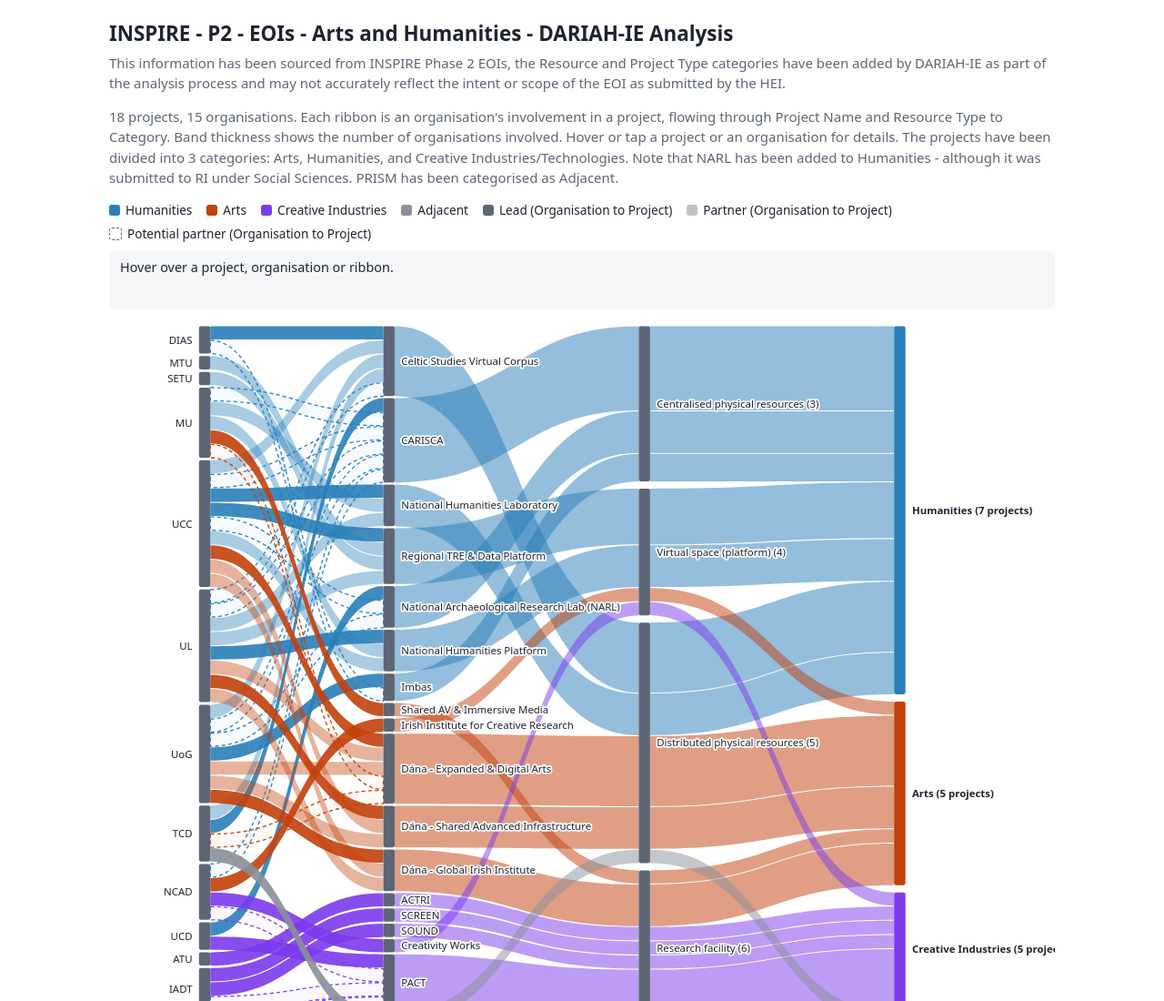
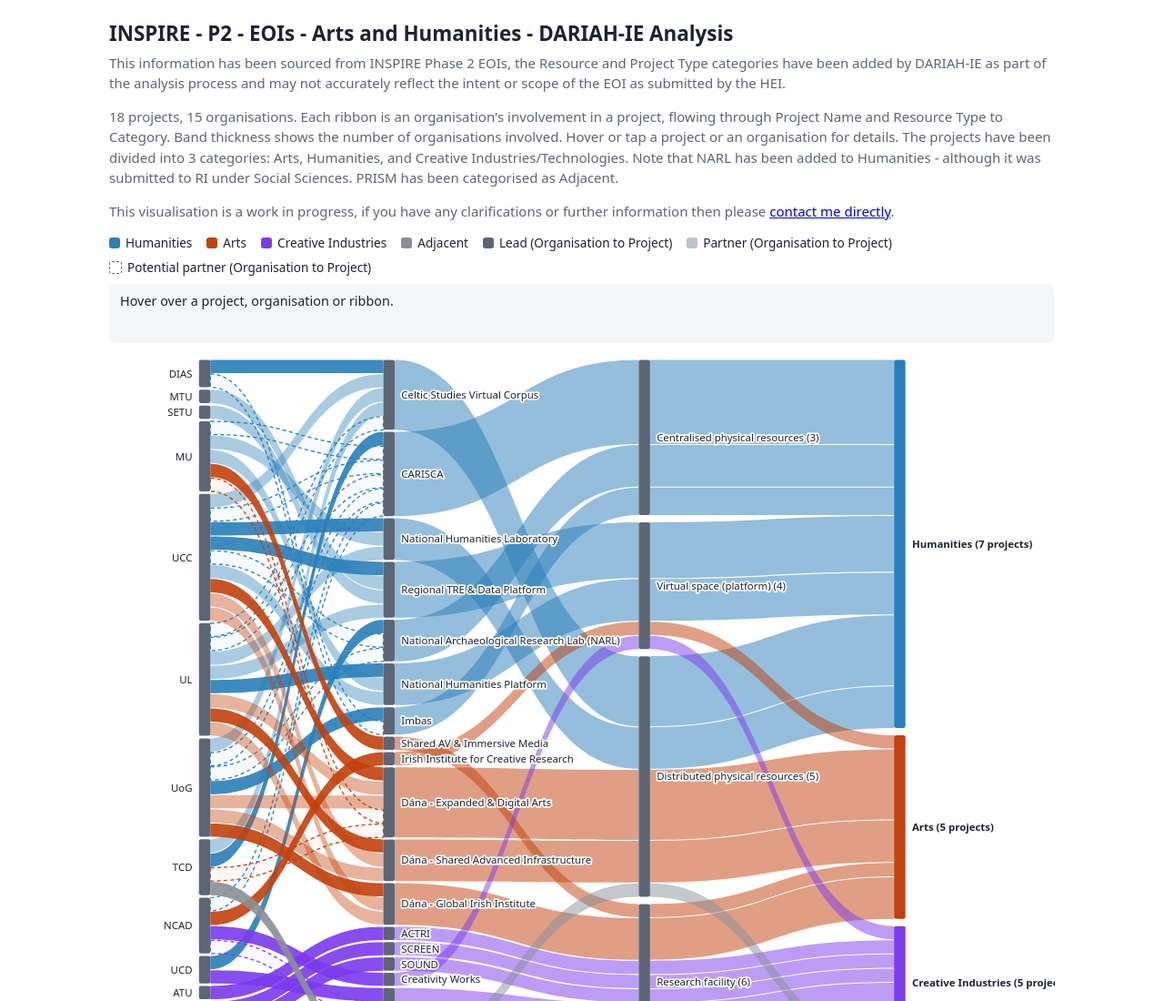
Before and after one commit to joanymurphy-dariahie/INSPIRE-P2-EOI-DAH, a plain HTML site: page index.html in a window 1280 px wide. Shown: the top 1100 px of the page at 91% size. Drawn offline with Linux system fonts and the light colour scheme.

Commit message:
Update index.html
Added email for JM

```diff
--- a/index.html
+++ b/index.html
@@ -33,6 +33,7 @@ td.n,th.n{text-align:center}
 <p class="sub">This information has been sourced from INSPIRE Phase 2 EOIs, the Resource and Project Type categories have been added by DARIAH-IE as part of the analysis process and may not accurately reflect the intent or scope of the EOI as submitted by the HEI.</p>
 
 <p class="sub">18 projects, 15 organisations. Each ribbon is an organisation's involvement in a project, flowing through Project Name and Resource Type to Category. Band thickness shows the number of organisations involved. Hover or tap a project or an organisation for details. The projects have been divided into 3 categories: Arts, Humanities, and Creative Industries/Technologies. Note that NARL has been added to Humanities - although it was submitted to RI under Social Sciences. PRISM has been categorised as Adjacent.</p>
+<p class="sub">This visualisation is a work in progress, if you have any clarifications or further information then please <a href="mailto:joan.y.murphy@tcd.ie">contact me directly</a>.</p>
 <div class="legend" id="legend"></div>
 <div id="info">Hover over a project, organisation or ribbon.</div>
 <div class="scroll"><svg id="viz" viewBox="0 0 1000 780" role="img" aria-label="Alluvial diagram of organisations, projects, types and categories"></svg></div>
```
